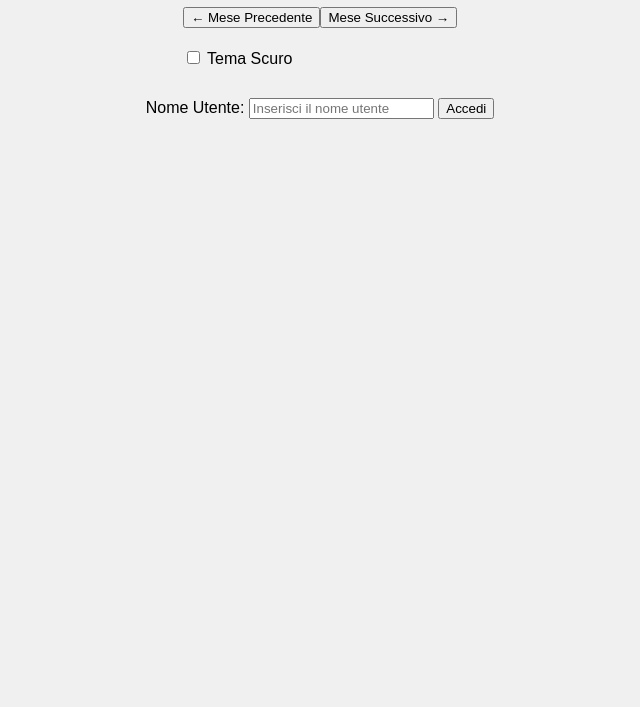
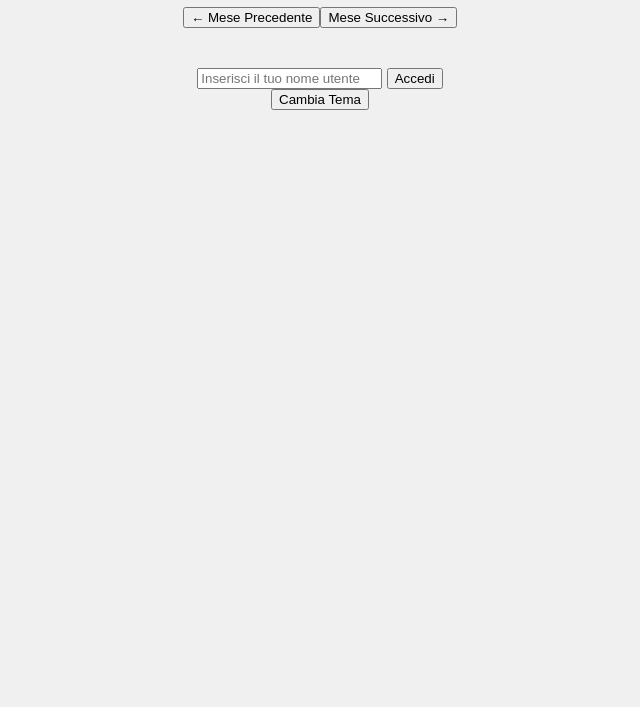
Before and after one commit to TommyTommy10/calendario-foto, a plain HTML site: page index.html in a window 1280 px wide. Shown: the part 93-800 px from the top of the page, without its empty margins (320-960 px from the left). Drawn offline with Linux system fonts and the light colour scheme.

Commit message:
Update index.html

```diff
--- a/index.html
+++ b/index.html
@@ -14,19 +14,15 @@
       <span id="currentMonth"></span>
       <button id="nextMonth">Mese Successivo →</button>
     </div>
-    <div id="theme-toggle">
-      <label>
-        <input type="checkbox" id="toggleTheme"> Tema Scuro
-      </label>
-    </div>
   </header>
-  <div id="login-container">
-    <label for="username">Nome Utente: </label>
-    <input type="text" id="username" placeholder="Inserisci il nome utente">
-    <button id="login-btn">Accedi</button>
+  <div id="loginContainer">
+    <input type="text" id="username" placeholder="Inserisci il tuo nome utente">
+    <button id="loginButton">Accedi</button>
   </div>
-  <div id="calendar"></div>
-  <input type="file" id="fileInput" style="display:none;">
+  <div id="calendarContainer" style="display:none;">
+    <div id="calendar"></div>
+    <input type="file" id="fileInput" style="display:none;">
+  </div>
 
   <!-- Modale per visualizzare le foto -->
   <div id="modal" class="modal">
@@ -34,6 +30,9 @@
     <img class="modal-content" id="modalImg">
   </div>
 
+  <!-- Pulsante per cambiare tema -->
+  <button id="themeToggle">Cambia Tema</button>
+
   <script src="script.js"></script>
 </body>
 </html>
```
